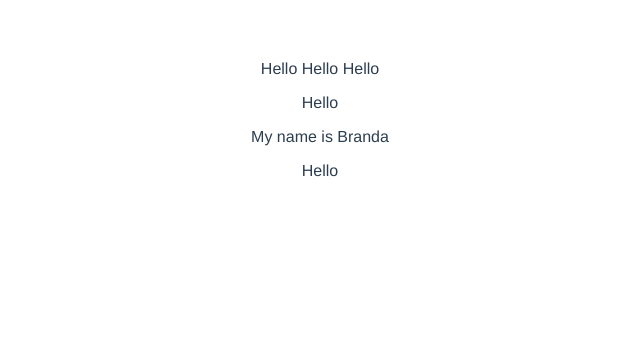
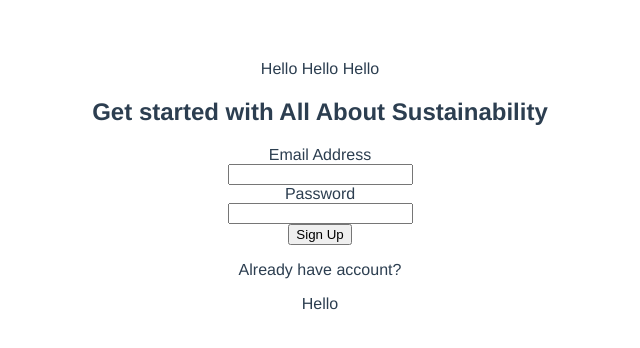
Before and after one commit to naingtun-create/aas-project, a Vue app: page /signup in a window 1280 px wide. Shown: the top 348 px of the page, without its empty margins (320-960 px from the left). Built offline with nearby package versions, Linux system fonts and the light colour scheme.

Commit message:
update signup page

```diff
--- a/package.json
+++ b/package.json
@@ -9,7 +9,8 @@
   },
   "dependencies": {
     "core-js": "^3.6.5",
-    "vue": "^2.6.11"
+    "vue": "^2.6.11",
+    "vue-router": "^3.5.1"
   },
   "devDependencies": {
     "@vue/cli-plugin-babel": "~4.5.0",
--- a/src/components/SignUpPage.vue
+++ b/src/components/SignUpPage.vue
@@ -1,14 +1,21 @@
 <template>
-    <div id ="SignUpPage">
-        <p>Hello </p>
-        <p>My name is Branda </p>
+    <div id = "SignUpPage">
+        <h2> Get started with All About Sustainability </h2>
+        <label for = "email"> Email Address </label><br>
+        <input type = "email" id = "email" name = "email"><br>
+        <label for = "password"> Password </label><br>
+        <input type = "password" id = "pwd" name = "pwd" minlength = "8"><br>
+        <button> Sign Up </button>
+        <p>Already have account?</p>
     </div>
 </template>
 
 <script>
 export default {
-  name: 'SignUp Page',
+  name: 'SignUpPage',
+  components: {
 
+  }
 }
 </script>
 
```
Also changed, not shown: 1 other file (tests, documents, lock files or other folders).
